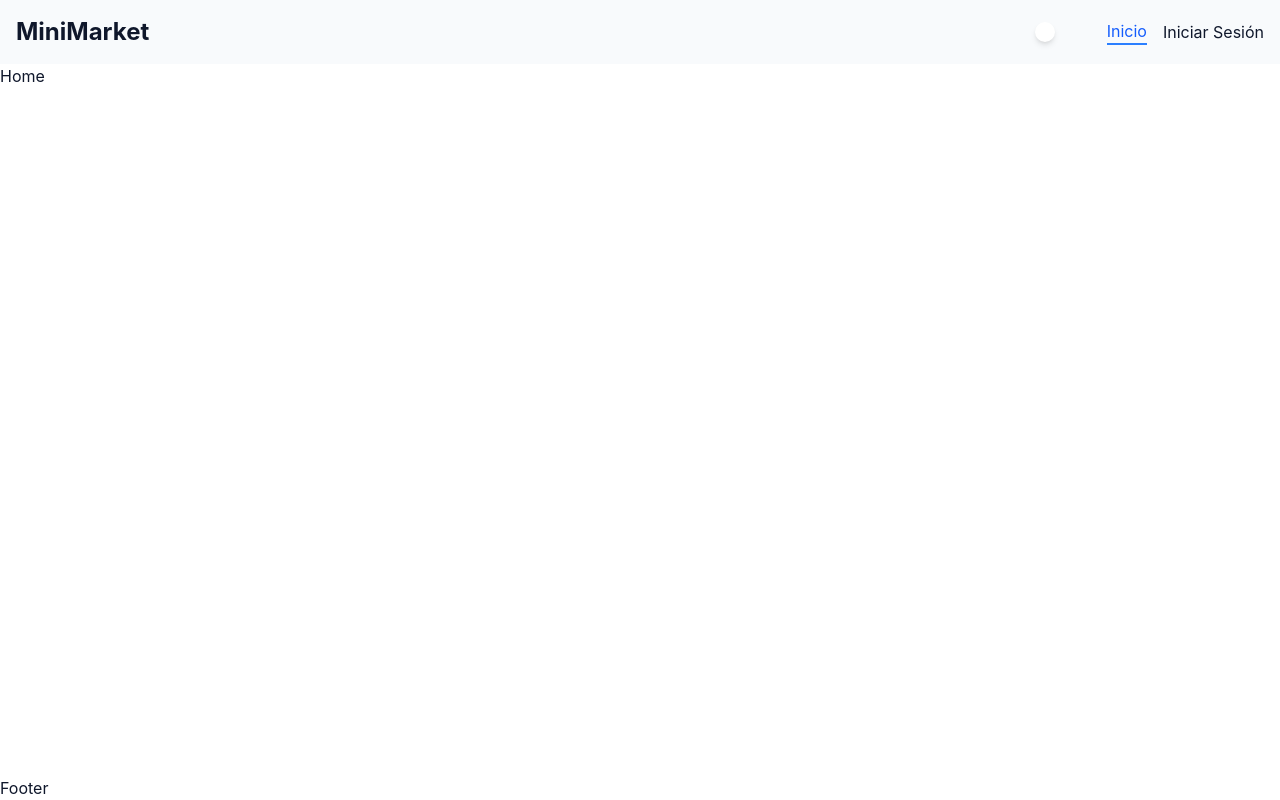
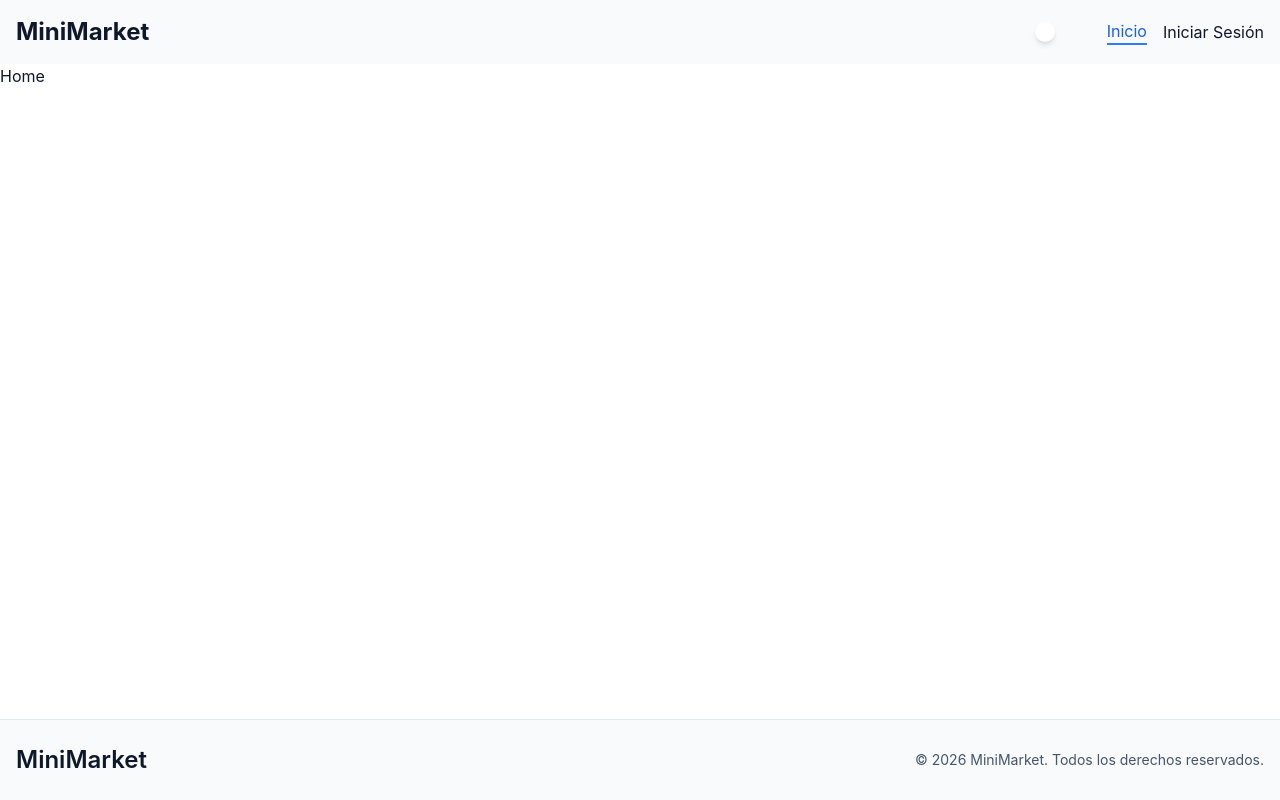
Before and after one commit to Juliancito1/ProductosReact-c12, a React (Vite) app: page / in a window 1280 px wide. Built offline with nearby package versions, Linux system fonts and the light colour scheme.

Commit message:
se realizo el footer

```diff
--- a/src/components/Footer.tsx
+++ b/src/components/Footer.tsx
@@ -1,5 +1,12 @@
 export const Footer = () => {
   return (
-    <div>Footer</div>
-  )
-}
+    <footer className="border-t border-slate-200 bg-slate-50 px-4 py-6 text-slate-600">
+      <div className="mx-auto flex max-w-7xl flex-col items-center justify-between gap-2 sm:flex-row">
+        <span className="font-semibold text-slate-900 text-2xl">MiniMarket</span>
+        <p className="text-sm">
+          © {new Date().getFullYear()} MiniMarket. Todos los derechos reservados.
+        </p>
+      </div>
+    </footer>
+  );
+};
```
